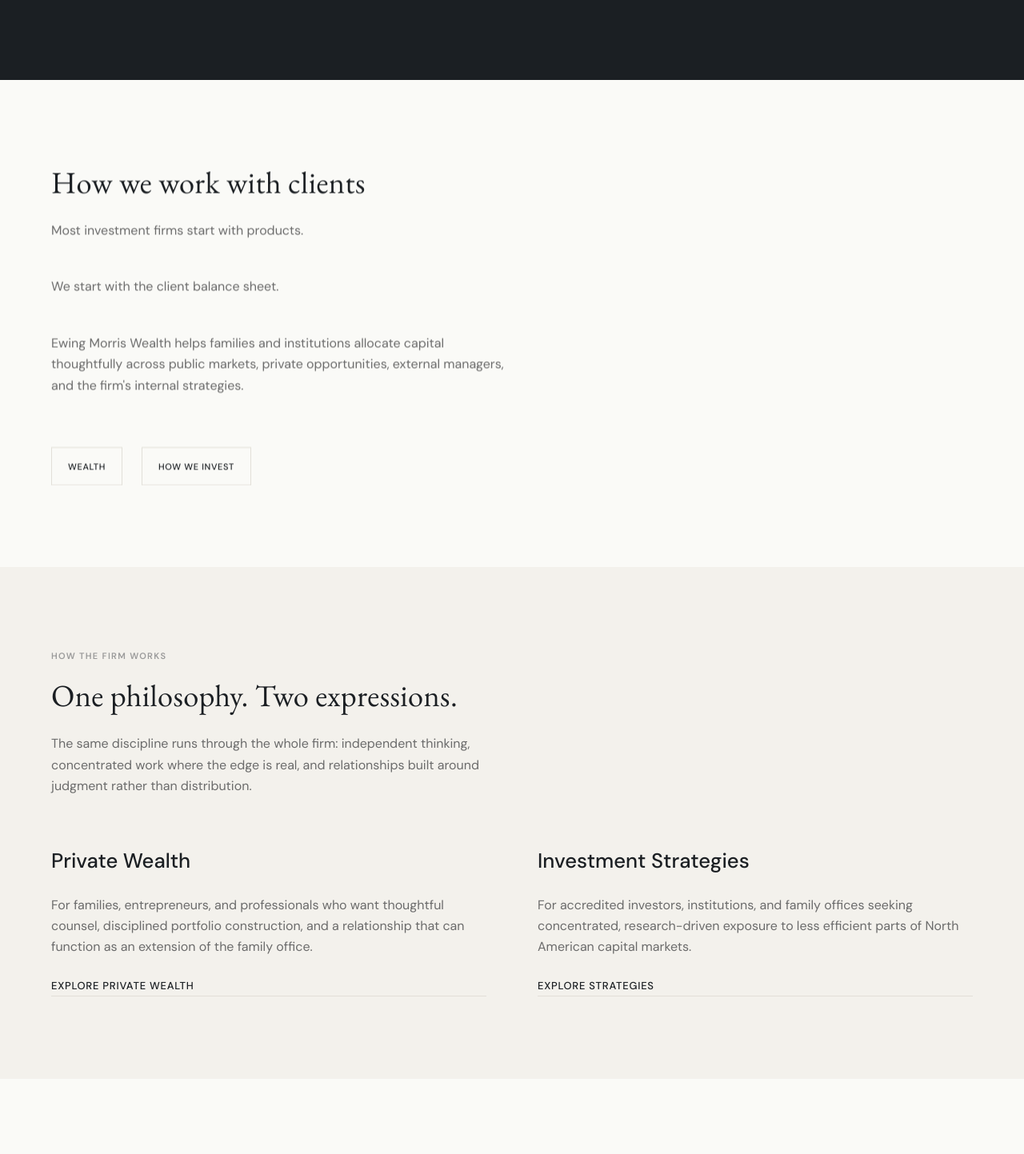
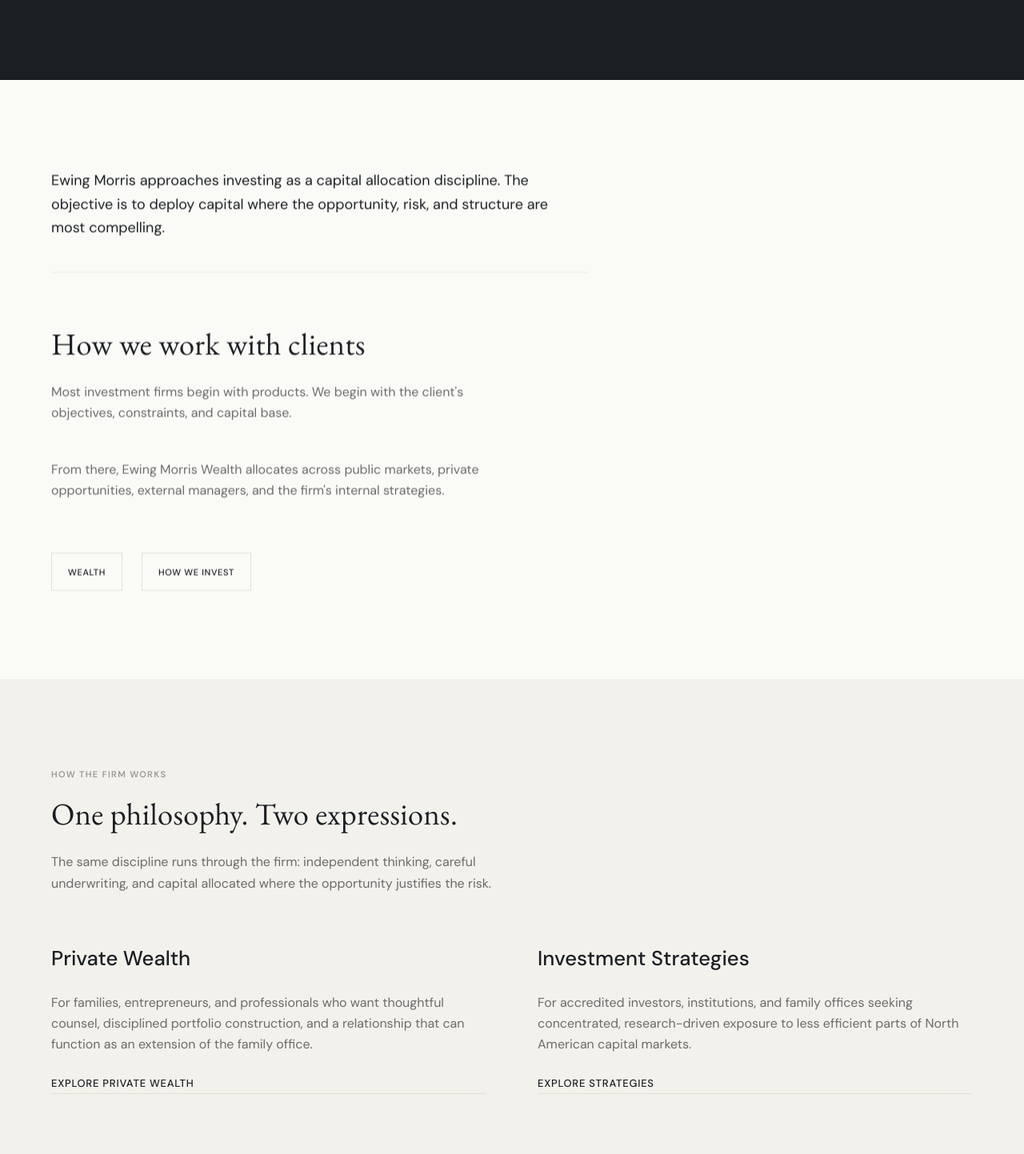
Before and after one commit to darcydmorris-commits/ewingmorris-site, a Next.js app: page / in a window 1280 px wide. Shown: the part 707-2150 px from the top of the page at 80% size. Built offline with nearby package versions, Linux system fonts and the light colour scheme.

Commit message:
Homepage clarity pass and final polish

```diff
--- a/app/globals.css
+++ b/app/globals.css
@@ -84,14 +84,17 @@
 a {
   color: var(--color-link, var(--color-heading));
   text-decoration: underline;
+  text-decoration-thickness: 1px;
   text-underline-offset: 0.15em;
   text-decoration-color: var(--color-border);
-  transition: color 200ms ease, border-color 200ms ease, text-decoration-color 200ms ease;
+  transition: color 200ms ease, border-color 200ms ease, text-decoration-color 200ms ease, text-underline-offset 200ms ease, text-decoration-thickness 200ms ease;
 }
 
 a:hover {
   color: var(--color-accent);
   text-decoration-color: var(--color-accent);
+  text-underline-offset: 0.22em;
+  text-decoration-thickness: 1.5px;
 }
 
 button,
--- a/app/page.module.css
+++ b/app/page.module.css
@@ -86,6 +86,18 @@
   max-width: 42rem;
 }
 
+.philosophyStatement {
+  max-width: 44rem;
+  padding-bottom: var(--space-lg);
+  border-bottom: 1px solid var(--color-border-subtle);
+}
+
+.philosophyStatement p {
+  max-width: 40rem;
+  font-size: var(--text-body-lg);
+  color: var(--color-heading);
+}
+
 .clientActions {
   display: flex;
   flex-wrap: wrap;
@@ -102,6 +114,7 @@
 .pathColumn {
   display: grid;
   gap: var(--space-md);
+  transition: transform 180ms ease, filter 180ms ease;
 }
 
 .pathTitle {
@@ -138,6 +151,7 @@
   width: 100%;
   max-width: 24rem;
   justify-self: start;
+  transition: transform 180ms ease, filter 180ms ease;
 }
 
 .independenceItem p {
@@ -197,6 +211,7 @@
   gap: var(--space-xs);
   padding: var(--space-lg) 0;
   border-bottom: 1px solid var(--color-border-subtle);
+  transition: transform 180ms ease, filter 180ms ease, border-color 180ms ease;
 }
 
 .insightMeta {
@@ -231,6 +246,23 @@
   border-bottom-color: var(--color-accent);
 }
 
+@media (hover: hover) and (pointer: fine) {
+  .pathColumn:hover,
+  .pathColumn:focus-within,
+  .independenceItem:hover,
+  .independenceItem:focus-within,
+  .insightRow:hover,
+  .insightRow:focus-within {
+    transform: translateY(-2px);
+    filter: drop-shadow(0 10px 18px rgba(27, 31, 35, 0.06));
+  }
+
+  .insightRow:hover,
+  .insightRow:focus-within {
+    border-color: color-mix(in srgb, var(--color-border-subtle) 70%, var(--color-heading) 30%);
+  }
+}
+
 @media (max-width: 1023px) {
   .independenceGrid,
   .statsGrid {
--- a/app/page.tsx
+++ b/app/page.tsx
@@ -71,7 +71,7 @@
                   Build enduring wealth.
                 </h1>
                 <p className={styles.heroClarifier}>
-                  Ewing Morris helps families and institutions allocate capital thoughtfully across public markets, private opportunities, and selective internal strategies.
+                  Ewing Morris allocates capital for families, entrepreneurs, and select institutions across public equities, credit, shareholder engagement, special situations, and carefully selected external managers.
                 </p>
               </div>
               <p className={styles.heroLead}>
@@ -88,12 +88,18 @@
       <SectionWrapper>
         <ScrollReveal>
           <div className={styles.clientSection}>
+            <div className={styles.philosophyStatement}>
+              <p>
+                Ewing Morris approaches investing as a capital allocation discipline. The objective is to deploy capital where the opportunity, risk, and structure are most compelling.
+              </p>
+            </div>
             <div className={styles.sectionIntro}>
               <h2>How we work with clients</h2>
-              <p>Most investment firms start with products.</p>
-              <p>We start with the client balance sheet.</p>
               <p>
-                Ewing Morris Wealth helps families and institutions allocate capital thoughtfully across public markets, private opportunities, external managers, and the firm's internal strategies.
+                Most investment firms begin with products. We begin with the client's objectives, constraints, and capital base.
+              </p>
+              <p>
+                From there, Ewing Morris Wealth allocates across public markets, private opportunities, external managers, and the firm's internal strategies.
               </p>
             </div>
             <div className={styles.clientActions}>
@@ -110,7 +116,7 @@
           <div className={styles.sectionIntro}>
             <h2>One philosophy. Two expressions.</h2>
             <p>
-              The same discipline runs through the whole firm: independent thinking, concentrated work where the edge is real, and relationships built around judgment rather than distribution.
+              The same discipline runs through the firm: independent thinking, careful underwriting, and capital allocated where the opportunity justifies the risk.
             </p>
           </div>
           <ScrollReveal stagger className={styles.pathsGrid}>
--- a/components/Button.module.css
+++ b/components/Button.module.css
@@ -49,8 +49,10 @@
   color: var(--color-heading);
   border-bottom: 1px solid var(--color-border);
   padding-bottom: 0.125rem;
+  transition: color 0.2s ease, border-color 0.2s ease, transform 0.2s ease;
 }
 
 .link:hover {
   border-color: var(--color-accent);
+  transform: translateY(-1px);
 }
--- a/components/CardElevated.module.css
+++ b/components/CardElevated.module.css
@@ -2,9 +2,11 @@
   background: var(--color-bg-elevated);
   border: 1px solid var(--color-border-subtle);
   padding: var(--space-lg);
-  transition: border-color 300ms ease;
+  transition: transform 180ms ease, filter 180ms ease, border-color 180ms ease;
 }
 
 .card:hover {
   border-color: var(--color-accent-light);
+  transform: translateY(-2px);
+  filter: drop-shadow(0 12px 20px rgba(27, 31, 35, 0.06));
 }
--- a/components/SectionWrapper.module.css
+++ b/components/SectionWrapper.module.css
@@ -1,5 +1,5 @@
 .section {
-  padding: var(--section-pad) 0;
+  padding: calc(var(--section-pad) + var(--space-xs)) 0;
 }
 
 .muted {
```
Also changed, not shown: components/Card.module.css (+10 -0 lines), components/InsightsFilter.module.css (+10 -0 lines), components/TeamCard.module.css (+15 -0 lines).
